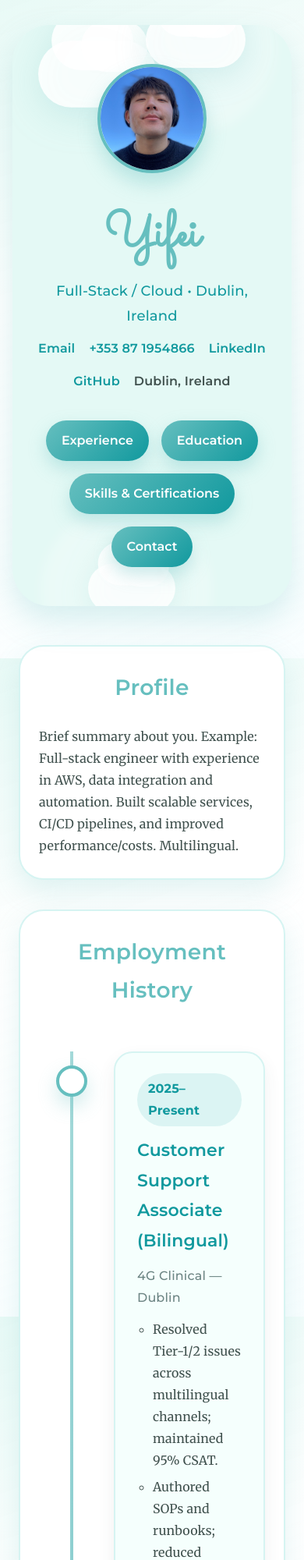
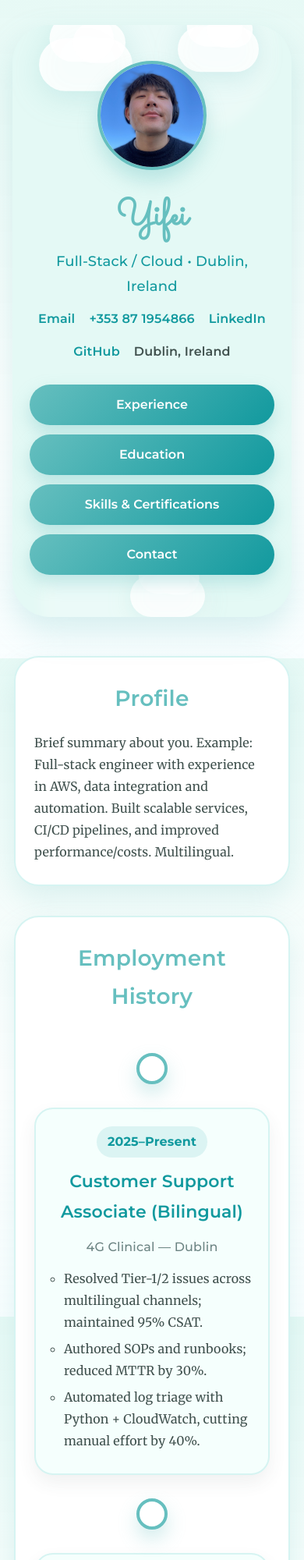
Before and after one commit to hualalalarain/Resume, a plain HTML site: page index.html in a window 390 px wide. Shown: the top 2000 px of the page at 78% size. Drawn offline with Linux system fonts and the light colour scheme.

Commit message:
change stylesheet

```diff
--- a/styles.css
+++ b/styles.css
@@ -438,9 +438,52 @@ small{
 }
 
 @media (max-width:720px){
+  body{
+    background:
+      linear-gradient(180deg, rgba(230,249,245,0.95) 0%, rgba(255,255,255,0.9) 65%, var(--bg) 100%);
+  }
+  .container{
+    padding:0 18px 60px;
+  }
   .site-header{
     margin:32px 16px 50px;
-    padding:50px 24px;
+    padding:46px 22px 54px;
+  }
+  .cloud-one{
+    top:6px;
+    left:4%;
+    transform:scale(0.75);
+  }
+  .cloud-two{
+    top:-14px;
+    right:4%;
+    transform:scale(0.65);
+  }
+  .cloud-three{
+    bottom:-18px;
+    right:22%;
+    transform:scale(0.6);
+  }
+  .identity{
+    gap:18px;
+  }
+  .identity-text .name{
+    font-size:clamp(48px,12vw,72px);
+  }
+  .site-nav{
+    flex-direction:column;
+    width:100%;
+    gap:12px;
+    margin-top:28px;
+  }
+  .site-nav a{
+    width:100%;
+  }
+  .card{
+    padding:28px 24px;
+  }
+  .card h2{
+    margin-bottom:18px;
   }
   .timeline::before{
     left:40px;
@@ -465,6 +508,42 @@ small{
   }
 }
 
+@media (max-width:540px){
+  .timeline::before{
+    display:none;
+  }
+  .timeline-item{
+    padding-left:0;
+    padding-top:70px;
+    min-height:auto;
+  }
+  .timeline-dot{
+    left:50%;
+    transform:translateX(-50%);
+    top:0;
+  }
+  .timeline-content{
+    padding:22px 20px;
+    text-align:left;
+  }
+  .timeline-row{
+    justify-content:center;
+    text-align:center;
+  }
+  .timeline .role{
+    width:100%;
+  }
+  .details ul{
+    padding-left:16px;
+  }
+  .tags{
+    justify-content:flex-start;
+  }
+  .site-footer{
+    margin:40px 16px 32px;
+  }
+}
+
 @media print{
   body{
     background:#fff;
```
